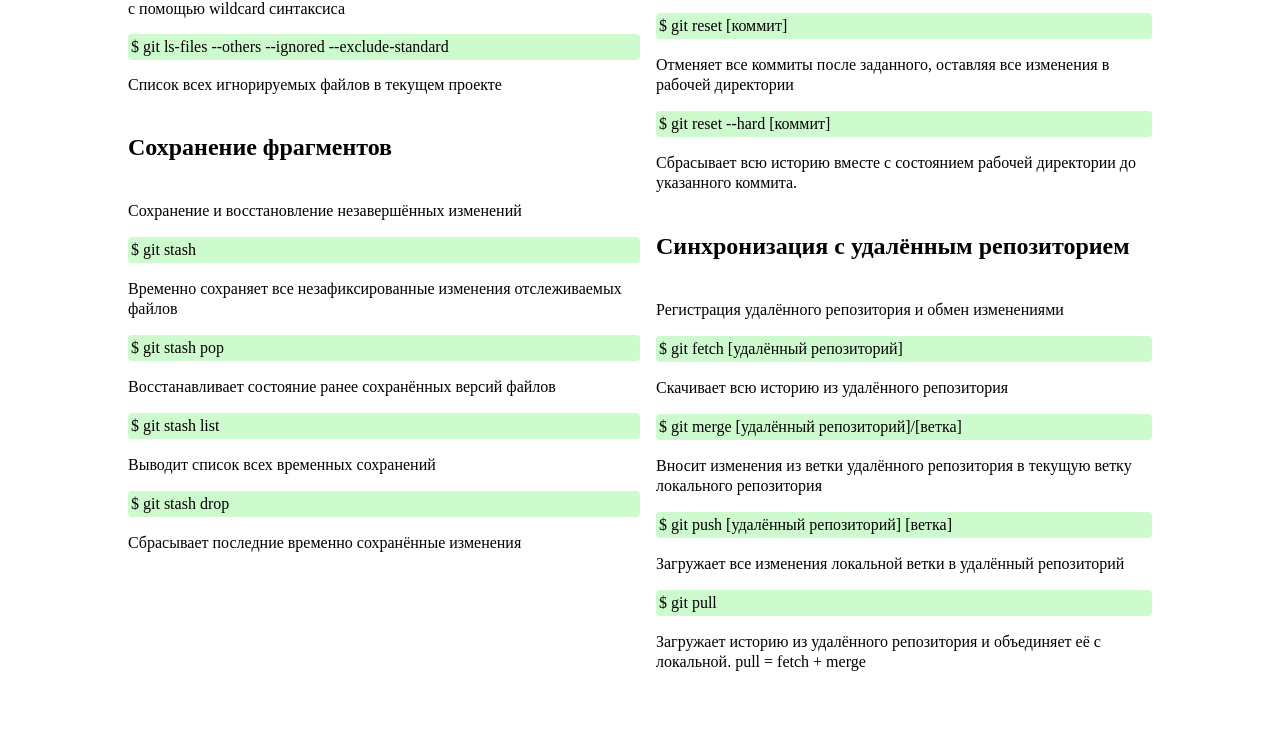
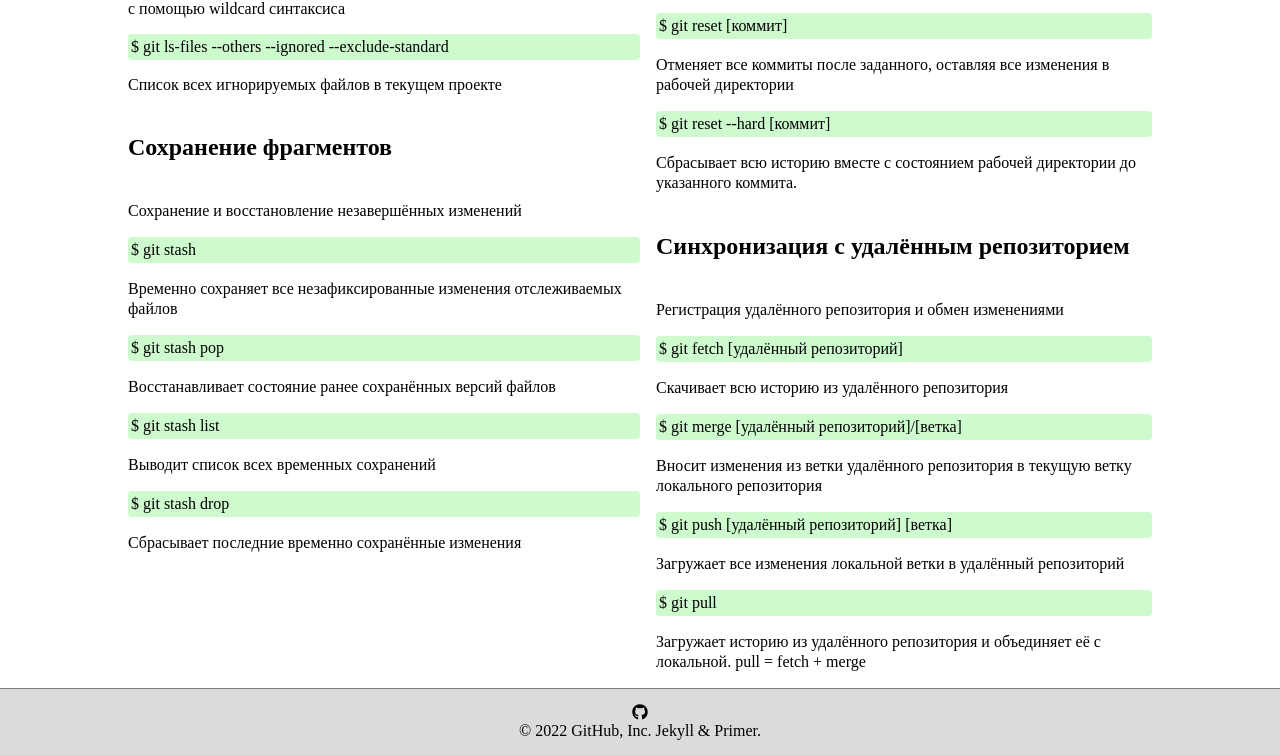
Before and after one commit to WhitePlombir/homework, a plain HTML site: page index.html in a window 1280 px wide. Shown: the part 1857-2612 px from the top of the page. Before the commit the page ends 2545 px from the top, so only its background shows below. Drawn offline with Linux system fonts and the light colour scheme; files whose address does not match are found by name; a web font is replaced by a local one.

Commit message:
added footer

```diff
--- a/index.css
+++ b/index.css
@@ -62,3 +62,14 @@ h2{
     color: green;
     background-color: lightgray;
 }
+
+.footer{
+    margin: 0 auto;
+}
+
+.fut-info{
+    border-top: 1px solid gray;
+    text-align: center;
+    padding: 15px 0px;
+    background-color: rgb(219, 219, 219);
+}
--- a/index.html
+++ b/index.html
@@ -194,5 +194,10 @@
             </div>
         </main>
     </div>
+    <div class="footer">
+        <div class="fut-info">
+            <i class="fa-brands fa-github"></i>
+            <p>© 2022 GitHub, Inc. Jekyll & Primer.</p>
+        </div>
 </body>
 </html>
```
